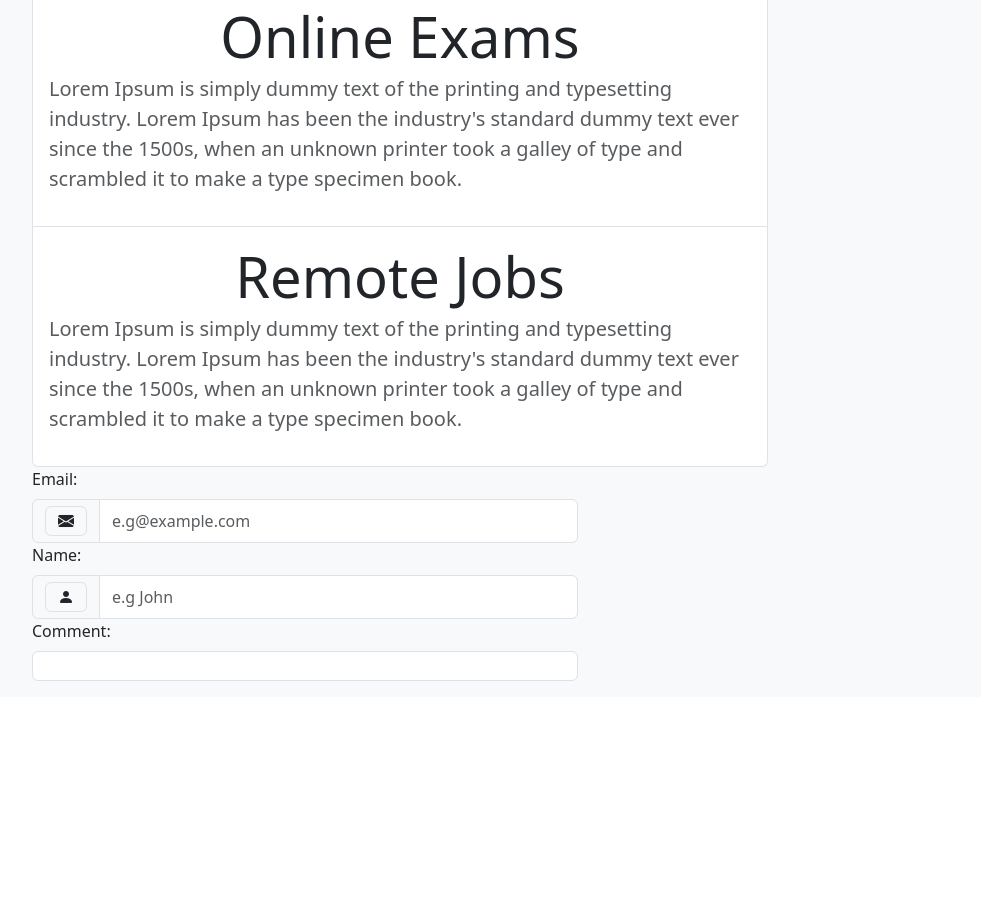
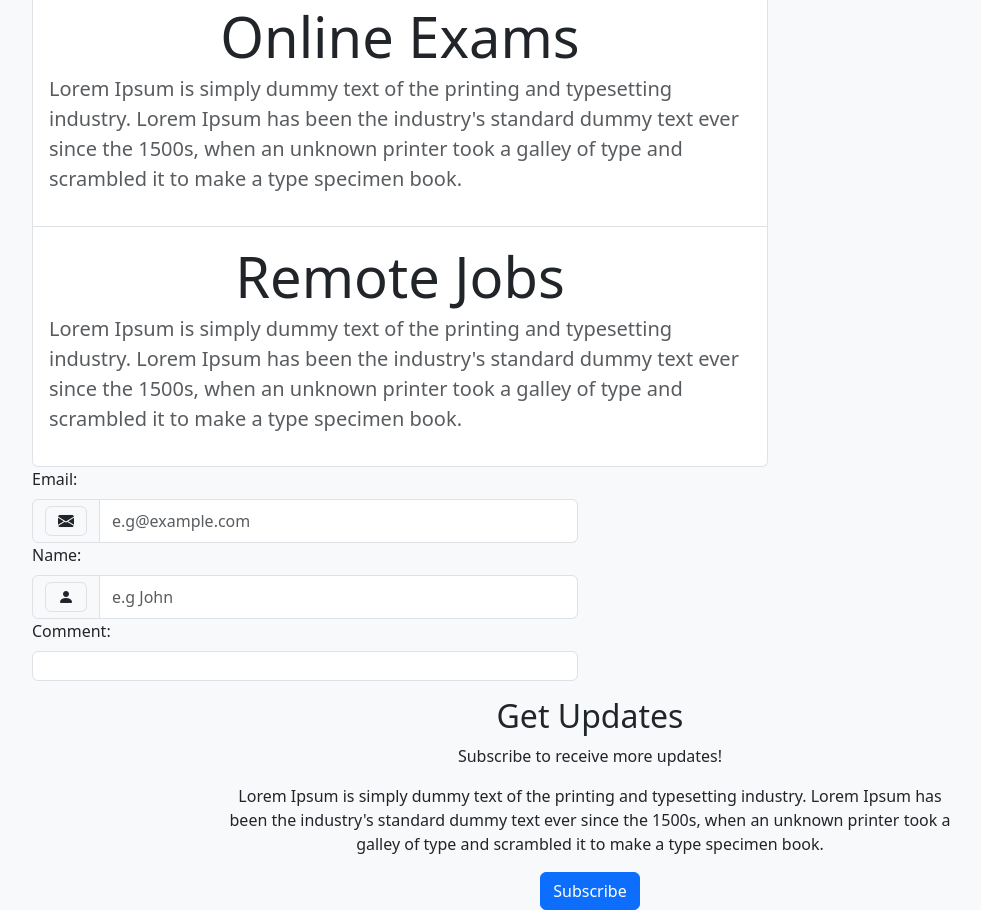
Before and after one commit to MILKA-WANGA/Bootstrap, a plain HTML site: page index.html in a window 1280 px wide. Shown: the part 2662-3572 px from the top of the page, without its empty margins (50-1031 px from the left). Before the commit the page ends 3359 px from the top, so only its background shows below. Drawn offline with nearby package versions, Linux system fonts and the light colour scheme.

Commit message:
Created a modalm header

```diff
--- a/index.html
+++ b/index.html
@@ -256,6 +256,34 @@
     </div>
 </div>
 </section>
+<!-- Modal Trigger -->
+<section class="bg-light">
+    <div class="container">
+        <div class="text-center">
+            <h2>Get Updates</h2>
+            <p>Subscribe to receive more updates!</p>
+        </div>
+        <div class="row justify-content-center">
+            <div class="col-md-8 text-center">
+              <p>
+                Lorem Ipsum is simply dummy text of the printing and typesetting industry. Lorem Ipsum has been the industry's standard dummy text ever since the 1500s, when an unknown printer took a galley of type and scrambled it to make a type specimen book.
+              </p>
+              <button class="btn btn-primary" data-bs-toggle="modal" data-bs-target="#regModal">
+                Subscribe
+              </button>
+            </div>
+
+        </div>
+    </div>
+</section>
+<div class="modal fade" tabindex="-1" aria-labelledby="modal-title" aria-hidden="true" id="regModal">
+    <div class="div modal-dialog modal-content modal-header">
+        <h5 class="modal-title" id="modal-title">Subscribe </h5>
+        <button type="button" class="btn-close" data-bs-dismiss="modal" aria-label="Close"></button>
+    </div>
+
+
+</div>
     <script src="https://cdn.jsdelivr.net/npm/bootstrap@5.3.0-alpha3/dist/js/bootstrap.bundle.min.js"
         integrity="sha384-ENjdO4Dr2bkBIFxQpeoTz1HIcje39Wm4jDKdf19U8gI4ddQ3GYNS7NTKfAdVQSZe"
         crossorigin="anonymous"></script>
```
